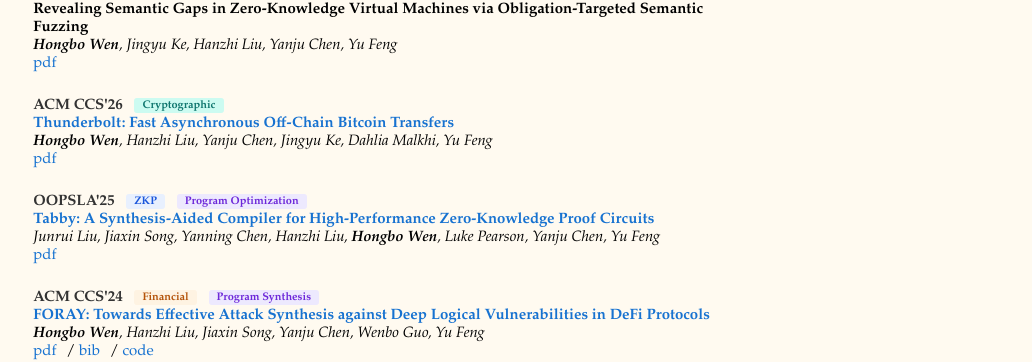
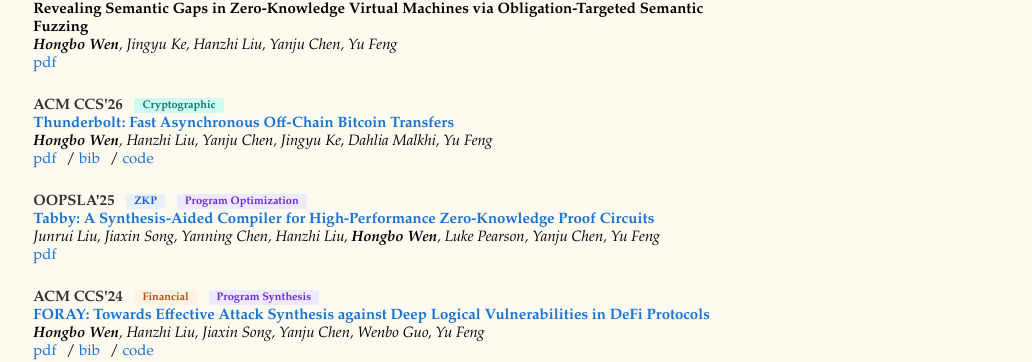
Before and after one commit to whbjzzwjxq/whbjzzwjxq.github.io, a Jekyll site: the page built from _posts/2025-01-28-USENIX_AEC.markdown, in a window 1280 px wide. Shown: the part 552-914 px from the top of the page, without its empty margins (146-1178 px from the left). Built offline with Jekyll 4.4.1, drawn with Linux system fonts in a browser that asks for light colours.

Commit message:
Add Thunderbolt citation and code links

```diff
--- a/_layouts/default.html
+++ b/_layouts/default.html
@@ -101,7 +101,9 @@
               </a><br>
               <span class="pub-authors"><b>Hongbo Wen</b>, Hanzhi Liu, Yanju Chen, Jingyu Ke, Dahlia Malkhi, Yu Feng</span><br>
               <span class="pub-links">
-                <a href="/pdfs/25_ARXIV_THUNDERBOLT.pdf">pdf</a>
+                <a href="/pdfs/25_ARXIV_THUNDERBOLT.pdf">pdf</a> /
+                <a href="/bibtexs/Thunderbolt.bib">bib</a> /
+                <a href="https://github.com/RiemaLabs/thunderbolt/">code</a>
               </span>
             </td>
             <td style="padding:8px 2.5%;width:25%;vertical-align:middle;min-width:100px">
```
Also changed, not shown: bibtexs/Thunderbolt.bib (added, +7 -0 lines).
